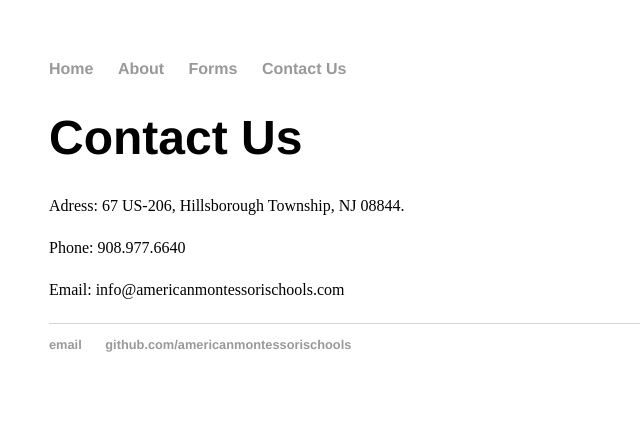
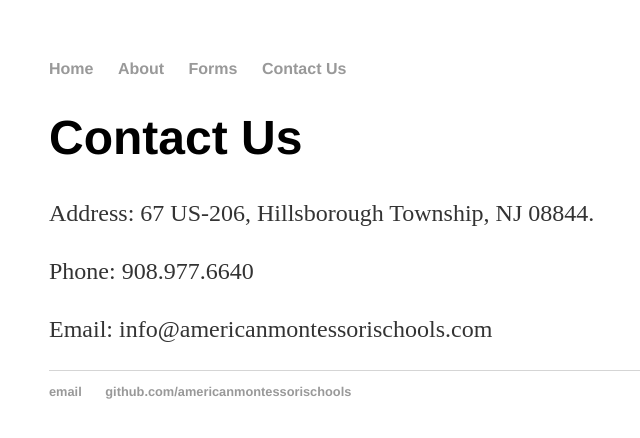
Before and after one commit to americanmontessorischools/americanmontessorischools.github.io, a Jekyll site: the page built from contact/index.html, in a window 1280 px wide. Shown: the top 438 px of the page, without its empty margins (143-783 px from the left). Built offline with Jekyll 4.4.1, drawn with Linux system fonts in a browser that asks for light colours.

Commit message:
Update index.html

```diff
--- a/contact/index.html
+++ b/contact/index.html
@@ -4,6 +4,6 @@ title: Contact Us
 ---
 <h1>{{ page.title }}</h1>
 <p></a></p>
-<p1>Adress: 67 US-206, Hillsborough Township, NJ 08844.</p>
-<p1>Phone: 908.977.6640</p>
-<p1>Email: info@americanmontessorischools.com</p>
+<p>Address: 67 US-206, Hillsborough Township, NJ 08844.</p>
+<p>Phone: 908.977.6640</p>
+<p>Email: info@americanmontessorischools.com</p>
```
